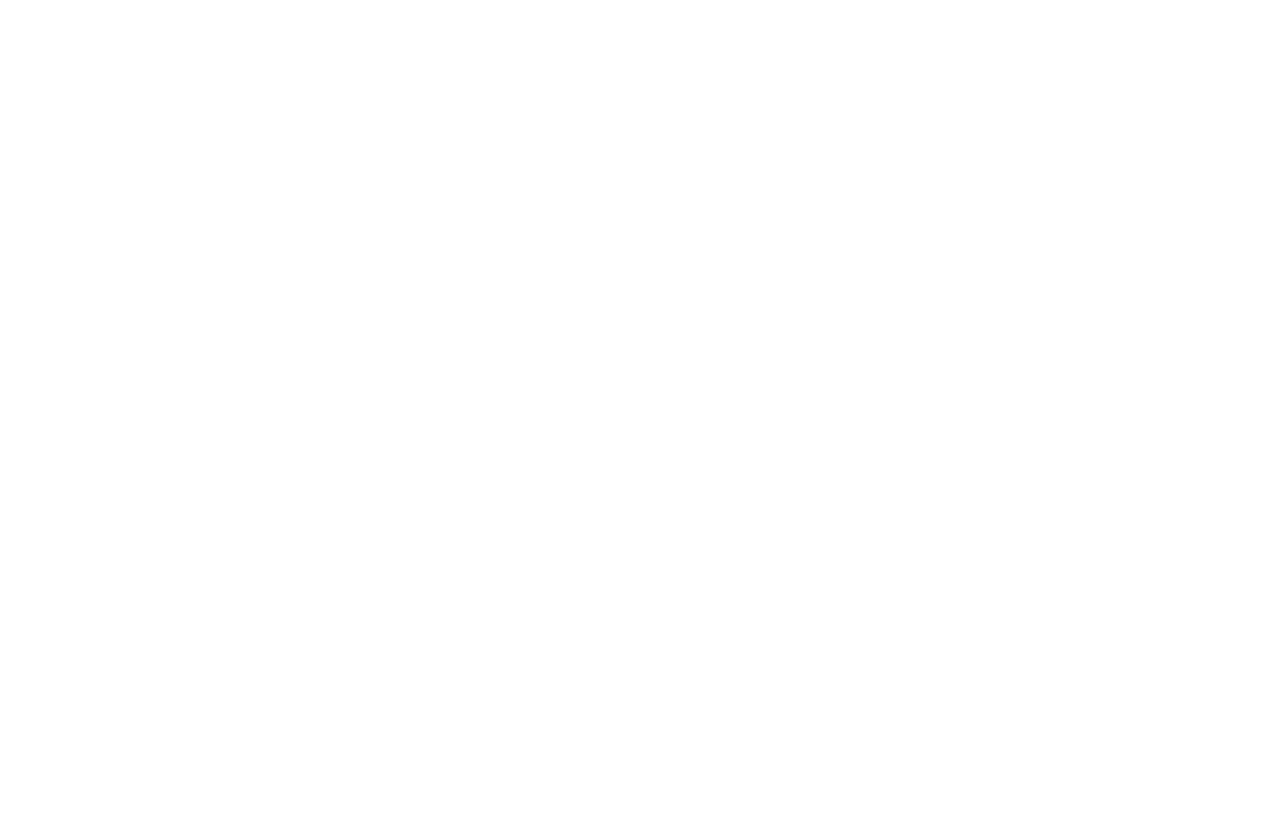
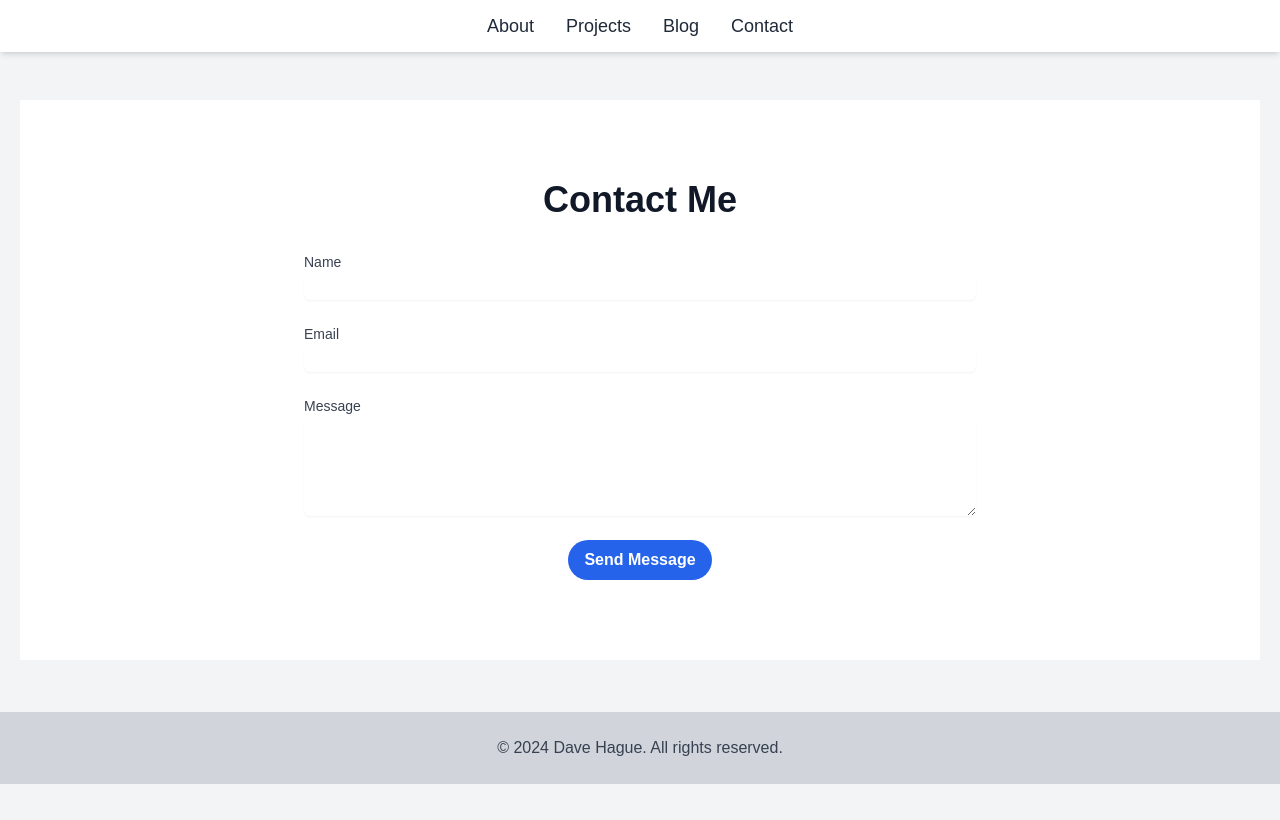
Before and after one commit to davehague/davehague-site, a Nuxt app: page /contact in a window 1280 px wide. Before the commit this address had no page. Built offline with nearby package versions, Linux system fonts and the light colour scheme.

Commit message:
Added a contact form to send an email, made components for header and footer, removed about and blog pages (now handled on home screen), re-ordered the technologies.

```diff
--- a/components/SiteFooter.vue
+++ b/components/SiteFooter.vue
@@ -1,24 +1,14 @@
+<!-- components/SiteFooter.vue -->
 <template>
-  <footer>
-    <p>&copy; 2024 David Hague</p>
+  <footer class="bg-gray-300 py-6">
+    <div class="container mx-auto px-6 text-center text-gray-700">
+      <p>&copy; {{ currentYear }} Dave Hague. All rights reserved.</p>
+    </div>
   </footer>
 </template>
 
-<script lang="ts">
-import { defineComponent } from 'vue'
+<script setup>
+import { computed } from 'vue'
 
-export default defineComponent({
-  name: 'SiteFooter'
-})
+const currentYear = computed(() => new Date().getFullYear())
 </script>
-
-<style scoped>
-footer {
-  background-color: #333;
-  color: #fff;
-  text-align: center;
-  padding: 1rem;
-  width: 100%;
-  margin-top: auto;
-}
-</style>
--- a/components/SiteHeader.vue
+++ b/components/SiteHeader.vue
@@ -1,80 +1,26 @@
+<!-- components/SiteHeader.vue -->
 <template>
-  <header>
-    <nav>
-      <ul>
-        <li><nuxt-link to="/">Home</nuxt-link></li>
-        <li><nuxt-link to="/blog">Blog</nuxt-link></li>
-        <li class="dropdown">
-          <a href="#" class="dropbtn">Projects</a>
-          <div class="dropdown-content">
-            <nuxt-link to="/projects/promptblocks">PromptBlocks</nuxt-link>
-            <nuxt-link to="/projects/jobscraper">JobScraper</nuxt-link>
-            <nuxt-link to="/projects/podcast">The AI Daily Longread Podcast</nuxt-link>
-            <nuxt-link to="/projects/experiments">Other Experiments</nuxt-link>
-          </div>
+  <header class="fixed top-0 left-0 right-0 z-50 bg-white shadow-md">
+    <nav class="container mx-auto px-6 py-3">
+      <ul class="flex justify-center space-x-8">
+        <li v-for="item in navItems" :key="item.id">
+          <NuxtLink
+            :to="item.id === 'contact' ? '/contact' : `/#${item.id}`"
+            class="text-lg font-medium hover:text-blue-600 transition-colors duration-300"
+          >
+            {{ item.name }}
+          </NuxtLink>
         </li>
-        <li><nuxt-link to="/about">About Me</nuxt-link></li>
-        <li><nuxt-link to="/stats">Stats</nuxt-link></li>
       </ul>
     </nav>
   </header>
 </template>
 
-<script lang="ts">
-import { defineComponent } from 'vue'
-
-export default defineComponent({
-  name: 'SiteHeader'
-})
+<script setup>
+const navItems = [
+  { id: 'about', name: 'About' },
+  { id: 'projects', name: 'Projects' },
+  { id: 'blog', name: 'Blog' },
+  { id: 'contact', name: 'Contact' },
+]
 </script>
-
-<style scoped>
-header {
-  background-color: #333;
-  color: #fff;
-  padding: 1rem;
-}
-
-nav ul {
-  list-style: none;
-  padding: 0;
-  margin: 0;
-  display: flex;
-  justify-content: space-around;
-}
-
-nav a {
-  color: #fff;
-  text-decoration: none;
-}
-
-.dropdown {
-  position: relative;
-  display: inline-block;
-}
-
-.dropdown-content {
-  display: none;
-  position: absolute;
-  background-color: #333;
-  min-width: 160px;
-  box-shadow: 0px 8px 16px 0px rgba(0, 0, 0, 0.2);
-  z-index: 1;
-}
-
-.dropdown-content a {
-  color: #fff;
-  padding: 12px 16px;
-  text-decoration: none;
-  display: block;
-  text-align: left;
-}
-
-.dropdown-content a:hover {
-  background-color: #575757;
-}
-
-.dropdown:hover .dropdown-content {
-  display: block;
-}
-</style>
--- a/nuxt.config.ts
+++ b/nuxt.config.ts
@@ -41,4 +41,5 @@
   },
 
   modules: ["@nuxtjs/tailwindcss"],
+  compatibilityDate: "2024-09-05",
 });
--- a/package.json
+++ b/package.json
@@ -18,6 +18,7 @@
     "fs": "^0.0.1-security",
     "lucide-vue-next": "^0.438.0",
     "marked": "^12.0.2",
+    "node-mailjet": "^6.0.6",
     "nuxt": "^3.11.2",
     "openai": "^4.47.2",
     "path": "^0.12.7",
--- a/pages/about.vue
+++ /dev/null
@@ -1,45 +0,0 @@
-<template>
-  <div class="content">
-    <site-header />
-    <main>
-      <section>
-        <h1>Who is Dave?</h1>
-        <div v-html="renderedContent"></div>
-      </section>
-    </main>
-    <site-footer />
-  </div>
-</template>
-
-<script lang="ts">
-import { defineComponent, ref, onMounted } from 'vue';
-import { marked } from 'marked';
-import SiteHeader from '@/components/SiteHeader.vue';
-import SiteFooter from '@/components/SiteFooter.vue';
-
-export default defineComponent({
-  components: {
-    SiteHeader,
-    SiteFooter
-  },
-  setup() {
-    const content = `Hi there. Hey. Hello.  I'm Dave.  Here's a little about me.
-
-I live in central Ohio with my wife, dog, and toddler, and I love to write software.   When speaking with a career coach I was telling him how I get into a zone when I start writing code and hours can fly by.  "Well, that sounds like your passion", he said.  I had never though about it that way, I just knew that I loved to code.  Funny how you can get slapped upside the head with something so obvious.  So here I am, I code every day and quite honestly it's wonderful to see my ideas come to life.`;
-
-    const renderedContent = ref('');
-
-    onMounted(async () => {
-      try {
-        renderedContent.value = await marked.parse(content);
-      } catch (error) {
-        console.error('Error parsing markdown content', error);
-      }
-    });
-
-    return {
-      renderedContent
-    };
-  }
-});
-</script>
--- a/pages/blog.vue
+++ /dev/null
@@ -1,73 +0,0 @@
-<template>
-  <div class="content">
-    <site-header />
-    <main>
-      <section id="blog">
-        <h1>Dave's Blog</h1>
-        <div id="blog-posts">
-          <div v-for="post in blogPosts" :key="post.title" class="blog-post">
-            <h2>{{ post.title }}</h2>
-            <div class="content" v-html="post.contentHtml"></div>
-          </div>
-        </div>
-      </section>
-    </main>
-    <site-footer />
-  </div>
-</template>
-
-<script lang="ts">
-import { defineComponent, ref, onMounted } from 'vue'
-import SiteHeader from '@/components/SiteHeader.vue'
-import SiteFooter from '@/components/SiteFooter.vue'
-import { marked } from 'marked'
-
-interface BlogPost {
-  title: string
-  date: string
-  url: string
-  content: string,
-  contentHtml: string
-}
-
-export default defineComponent({
-  components: {
-    SiteHeader,
-    SiteFooter
-  },
-  setup() {
-    const blogPosts = ref<BlogPost[]>([]);
-
-    const fetchPosts = async () => {
-      try {
-        const response = await fetch('/api/posts');
-        const postData = await response.json();
-
-        if (postData) {
-          for (const post of postData) {
-            post.contentHtml = await marked(post.content);;
-            blogPosts.value.push(post);
-          }
-        }
-      } catch (error) {
-        console.error('Failed to load post:', error);
-      }
-    };
-
-    onMounted(fetchPosts);
-
-    return {
-      blogPosts
-    };
-  }
-})
-</script>
-
-<style scoped>
-.blog-post {
-  background-color: #fff;
-  border: 1px solid #ddd;
-  padding: 1rem;
-  margin-bottom: 1rem;
-}
-</style>
--- /dev/null
+++ b/pages/contact.vue
@@ -0,0 +1,82 @@
+<template>
+  <div class="min-h-screen bg-gray-100 text-gray-800">
+    <SiteHeader />
+
+    <main class="pt-20">
+      <section id="contact" class="py-20 bg-white">
+        <div class="container mx-auto px-6">
+          <h1 class="text-4xl font-bold mb-8 text-gray-900 text-center">Contact Me</h1>
+          <div class="max-w-2xl mx-auto">
+            <form @submit.prevent="submitForm" class="space-y-6">
+              <div>
+                <label for="name" class="block text-sm font-medium text-gray-700">Name</label>
+                <input v-model="form.name" type="text" id="name" name="name" required
+                  class="mt-1 block w-full rounded-md border-gray-300 shadow-sm focus:border-blue-500 focus:ring-blue-500">
+              </div>
+              <div>
+                <label for="email" class="block text-sm font-medium text-gray-700">Email</label>
+                <input v-model="form.email" type="email" id="email" name="email" required
+                  class="mt-1 block w-full rounded-md border-gray-300 shadow-sm focus:border-blue-500 focus:ring-blue-500">
+              </div>
+              <div>
+                <label for="message" class="block text-sm font-medium text-gray-700">Message</label>
+                <textarea v-model="form.message" id="message" name="message" rows="4" required
+                  class="mt-1 block w-full rounded-md border-gray-300 shadow-sm focus:border-blue-500 focus:ring-blue-500"></textarea>
+              </div>
+              <div class="text-center">
+                <button type="submit"
+                  class="bg-blue-600 hover:bg-blue-700 text-white font-bold py-2 px-4 rounded-full transition-colors duration-300">
+                  Send Message
+                </button>
+              </div>
+            </form>
+            <div v-if="submitStatus" :class="submitStatus.success ? 'text-green-600' : 'text-red-600'"
+              class="mt-6 text-center">
+              {{ submitStatus.message }}
+            </div>
+          </div>
+        </div>
+      </section>
+    </main>
+
+    <SiteFooter />
+  </div>
+</template>
+
+<script setup>
+import { ref } from 'vue'
+
+const navItems = [
+  { id: 'about', name: 'About' },
+  { id: 'projects', name: 'Projects' },
+  { id: 'blog', name: 'Blog' },
+  { id: 'contact', name: 'Contact' },
+]
+
+const form = ref({
+  name: '',
+  email: '',
+  message: ''
+})
+
+const submitStatus = ref(null)
+
+const submitForm = async () => {
+  try {
+    const response = await $fetch('/api/sendEmail', {
+      method: 'POST',
+      body: form.value
+    })
+
+    if (response.success) {
+      submitStatus.value = { success: true, message: 'Thank you for your message! I will get back to you soon.' }
+      form.value = { name: '', email: '', message: '' }
+    } else {
+      throw new Error(response.message || 'Failed to send message')
+    }
+  } catch (error) {
+    console.error('Error submitting form:', error)
+    submitStatus.value = { success: false, message: 'Failed to send message. Please try again later.' }
+  }
+}
+</script>
--- a/pages/index.vue
+++ b/pages/index.vue
@@ -1,16 +1,6 @@
 <template>
   <div class="min-h-screen bg-gray-100 text-gray-800">
-    <header class="fixed top-0 left-0 right-0 z-50 bg-white shadow-md">
-      <nav class="container mx-auto px-6 py-3">
-        <ul class="flex justify-center space-x-8">
-          <li v-for="item in navItems" :key="item.id">
-            <a :href="`#${item.id}`" class="text-lg font-medium hover:text-blue-600 transition-colors duration-300">{{
-              item.name }}</a>
-          </li>
-        </ul>
-      </nav>
-    </header>
-
+    <SiteHeader />
     <main>
       <section id="hero" class="min-h-screen flex items-center justify-center bg-gray-200">
         <div class="text-center">
@@ -19,7 +9,7 @@
               class="rounded-full w-48 h-48 mx-auto border-4 border-white shadow-lg" />
           </div>
           <h1 class="text-5xl font-bold mb-4 text-gray-900">Dave Hague</h1>
-          <p class="text-xl mb-8 text-gray-700">Python & TypeScript Developer | AI Enthusiast</p>
+          <p class="text-xl mb-8 text-gray-700">Developer | AI Enthusiast</p>
           <a href="#projects"
             class="bg-blue-600 hover:bg-blue-700 text-white font-bold py-2 px-4 rounded-full transition-colors duration-300">
             View My Work
@@ -47,7 +37,7 @@
               </p>
             </div>
             <div class="space-y-4">
-              <h3 class="text-xl font-semibold text-gray-900">Core Technologies</h3>
+              <h3 class="text-xl font-semibold text-gray-900">Most Used Technologies</h3>
               <ul class="grid grid-cols-2 gap-2">
                 <li v-for="tech in technologies" :key="tech"
                   class="bg-gray-200 rounded-full px-3 py-1 text-sm text-gray-700">
@@ -82,16 +72,13 @@
       </section>
     </main>
 
-    <footer class="bg-gray-300 py-6">
-      <div class="container mx-auto px-6 text-center text-gray-700">
-        <p>&copy; {{ new Date().getFullYear() }} Dave Hague. All rights reserved.</p>
-      </div>
-    </footer>
+    <!-- <NuxtLink to="/stats2">Stats</NuxtLink> -->
+
+    <SiteFooter />
   </div>
 </template>
 
 <script setup>
-import { ref } from 'vue'
 import { GithubIcon, TwitterIcon, LinkedinIcon } from 'lucide-vue-next'
 
 
@@ -103,8 +90,8 @@
 ]
 
 const technologies = [
-  'Python', 'TypeScript', 'Vue.js', 'Nuxt', 'FastAPI',
-  'Supabase', 'PocketBase', 'Google Cloud Platform', 'AI/ML',
+  'Vue.js', 'Python',  'Nuxt', 'FastAPI', 'TypeScript', 'LLMs',
+  'PocketBase', 'Google Cloud Platform', 'Supabase', 'Postgres'
 ]
 
 const socialLinks = [
```
Also changed, not shown: 2 other files (tests, documents, lock files or other folders).
